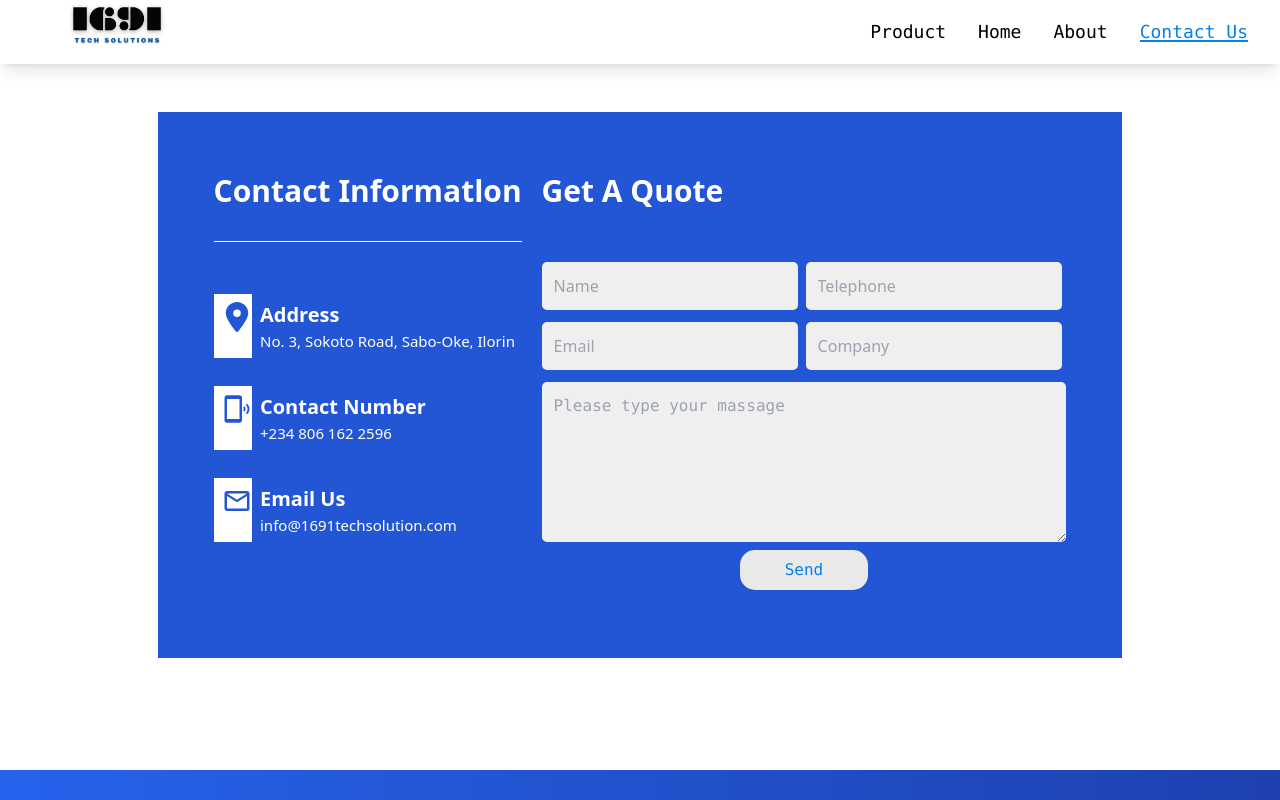
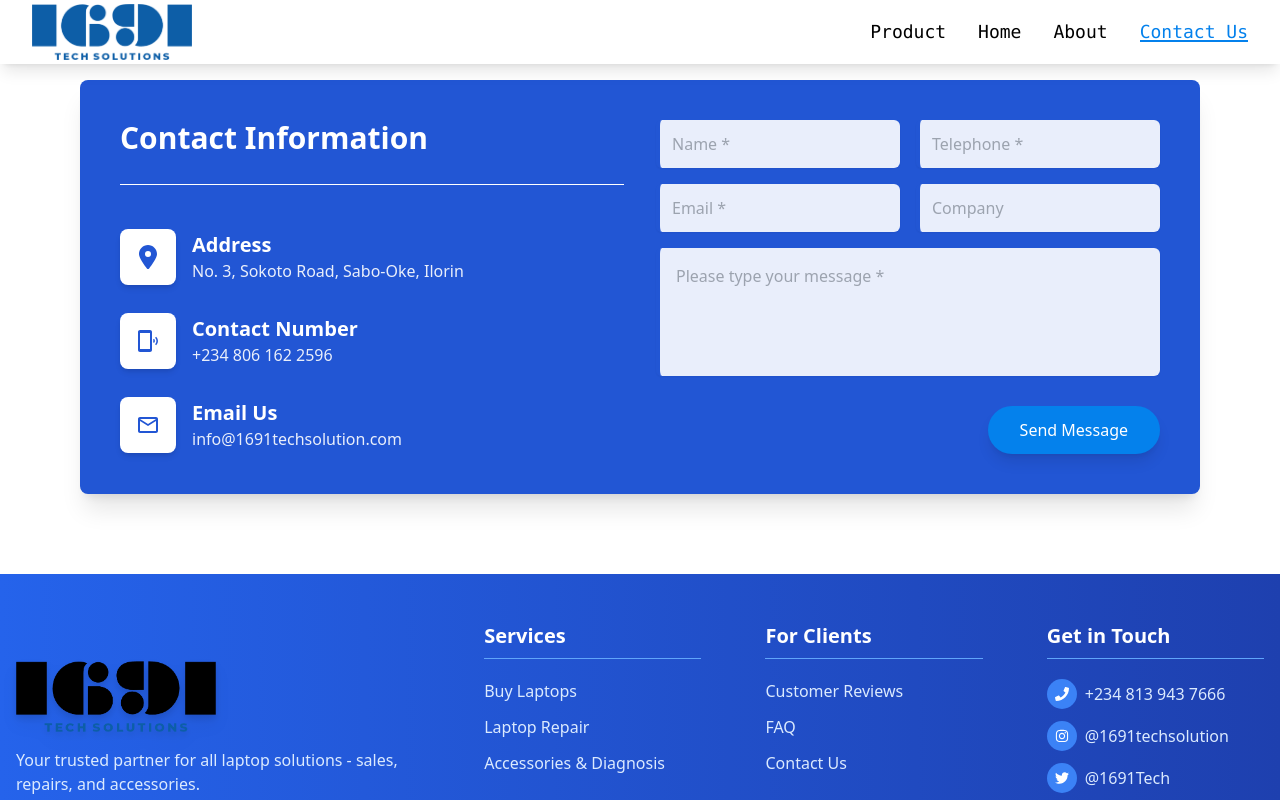
Before and after one commit to MubarakTechy/Fidson-project, a Next.js app: page /Contactus in a window 1280 px wide. Shown: the top 800 px of the page. Built offline with nearby package versions, Linux system fonts and the light colour scheme.

Commit message:
animate  contact commit

```diff
--- a/package.json
+++ b/package.json
@@ -9,8 +9,10 @@
     "lint": "next lint"
   },
   "dependencies": {
+    "framer-motion": "^12.5.0",
     "next": "15.2.1",
     "react": "^19.0.0",
+    "react-animation": "^1.2.2",
     "react-animations": "^1.0.0",
     "react-countup": "^6.5.3",
     "react-dom": "^19.0.0",
--- a/src/app/Contactus/page.jsx
+++ b/src/app/Contactus/page.jsx
@@ -1,6 +1,5 @@
-
 "use client"
-import React, { useState }  from 'react'
+import React, { useState, useEffect } from 'react'
 import Navbar from '../../component/Navbar';
 import { FaLocationDot } from "react-icons/fa6";
 import { MdPhonelinkRing } from "react-icons/md";
@@ -8,106 +7,248 @@
 import Footer from '../../component/Footer';
 import 'react-toastify/dist/ReactToastify.css';
 import { ToastContainer, toast } from 'react-toastify';
+import { motion } from 'framer-motion';
 
-
-
-const page = () => {
+const ContactPage = () => {
     const [name, setName] = useState('')
     const [email, setEmail] = useState('')
     const [telephone, setTelephone] = useState('')
     const [message, setMessage] = useState('')
     const [company, setCompany] = useState('')
-        const [sending, setSending ] = useState (false)
+    const [sending, setSending] = useState(false)
+    const [isVisible, setIsVisible] = useState(false)
 
+    useEffect(() => {
+        // Set visibility after component mounts to trigger animations
+        setIsVisible(true)
+    }, [])
 
-        async function  fetchApi(e){
+    async function fetchApi(e) {
         e.preventDefault()
+
+        // Form validation
+        if (!name || !email || !telephone || !message) {
+            toast.error('Please fill all required fields');
+            return;
+        }
+
         setSending(true)
         try {
-               const baseurl ='https://forms-io.onrender.com/submit-form/3e549760-198b-4c3d-992f-f5c4fe837838'
-               const response  = await fetch (baseurl,{
-                  method:'POST',
-                  headers: {'Content-type' : 'application/json'},
-                  body : JSON.stringify({name, email,  telephone, message})
+            const baseurl = 'https://forms-io.onrender.com/submit-form/3e549760-198b-4c3d-992f-f5c4fe837838'
+            const response = await fetch(baseurl, {
+                method: 'POST',
+                headers: { 'Content-type': 'application/json' },
+                body: JSON.stringify({ name, email, telephone, message, company })
             });
             const resData = await response.json();
             setSending(false)
-                toast.success('Sucessful sent!!!')
+            toast.success('Successfully sent!')
+
+            // Clear form after successful submission
+            setName('');
+            setEmail('');
+            setTelephone('');
+            setMessage('');
+            setCompany('');
+
             console.log("data ", resData)
         } catch (error) {
             setSending(false)
-                toast.error ('unable to send please check your internet ');
+            toast.error('Unable to send. Please check your internet connection.');
             console.log(error)
         }
+    }
 
+    // Animation variants
+    const containerVariants = {
+        hidden: { opacity: 0 },
+        visible: {
+            opacity: 1,
+            transition: {
+                duration: 0.5,
+                staggerChildren: 0.2
             }
+        }
+    };
+
+    const itemVariants = {
+        hidden: { y: 20, opacity: 0 },
+        visible: {
+            y: 0,
+            opacity: 1,
+            transition: { duration: 0.5 }
+        }
+    };
+
+    const formItemVariants = {
+        hidden: { x: 50, opacity: 0 },
+        visible: {
+            x: 0,
+            opacity: 1,
+            transition: { duration: 0.5 }
+        }
+    };
+
     return (
         <>
             <Navbar />
-       <div className='p-28  flex items-center flex-col  '>
-           <div className='bg-[#2256D4] gap-5 flex items-start justify-center p-14'>
-                <div className=" flex flex-col gap-7">
-                    <h1 className='text-[30px] text-[white] font-bold items-center gap-2 '>Contact Informatlon</h1>
-                    <div className="border-t border-white mb-6"></div>
-                    <div className='flex gap-2 items-center '>
-                        <div className=' h-[8vh] bg-white p-2 w-[3vw] '><FaLocationDot  className='text-[#2256D4]'   size={30} /></div>
+            <div className='py-12 px-4 md:px-8 lg:p-16 xl:p-20 flex items-center justify-center'>
+                <motion.div
+                    className='bg-[#2256D4] rounded-lg shadow-xl w-full max-w-6xl overflow-hidden'
+                    initial={{ opacity: 0, y: 50 }}
+                    animate={{ opacity: 1, y: 0 }}
+                    transition={{ duration: 0.6 }}
+                >
+                    <div className='flex flex-col md:flex-row p-6 md:p-10 gap-8'>
+                        {/* Contact Information Section */}
+                        <motion.div
+                            className="flex flex-col gap-7 w-full md:w-1/2"
+                            variants={containerVariants}
+                            initial="hidden"
+                            animate={isVisible ? "visible" : "hidden"}
+                        >
+                            <motion.h1 variants={itemVariants} className='text-2xl md:text-3xl text-white font-bold'>
+                                Contact Information
+                            </motion.h1>
+                            <motion.div variants={itemVariants} className="border-t border-white mb-4"></motion.div>
+
+                            <motion.div
+                                variants={itemVariants}
+                                className='flex gap-4 items-center group'
+                                whileHover={{ x: 10, transition: { duration: 0.2 } }}
+                            >
+                                <div className='h-12 w-12 md:h-14 md:w-14 bg-white p-2 rounded-lg flex items-center justify-center shadow-md'>
+                                    <FaLocationDot className='text-[#2256D4] text-xl md:text-2xl transition-transform group-hover:scale-110' />
+                                </div>
                                 <div>
-                            <h1 className='text-[20px] text-[white]  font-bold'>Address</h1>
-                            <h1 className='text-[15px]  text-[white]  '> No. 3, Sokoto Road, Sabo-Oke, Ilorin</h1>
+                                    <h1 className='text-lg md:text-xl text-white font-bold'>Address</h1>
+                                    <h1 className='text-sm md:text-base text-white opacity-90'>No. 3, Sokoto Road, Sabo-Oke, Ilorin</h1>
                                 </div>
+                            </motion.div>
+
+                            <motion.div
+                                variants={itemVariants}
+                                className='flex items-center gap-4 group'
+                                whileHover={{ x: 10, transition: { duration: 0.2 } }}
+                            >
+                                <div className='h-12 w-12 md:h-14 md:w-14 bg-white p-2 rounded-lg flex items-center justify-center shadow-md'>
+                                    <MdPhonelinkRing className='text-[#2256D4] text-xl md:text-2xl transition-transform group-hover:scale-110' />
+                                </div>
+                                <div>
+                                    <h1 className='text-lg md:text-xl text-white font-bold'>Contact Number</h1>
+                                    <h1 className='text-sm md:text-base text-white opacity-90'>+234 806 162 2596</h1>
+                                </div>
+                            </motion.div>
+
+                            <motion.div
+                                variants={itemVariants}
+                                className='flex items-center gap-4 group'
+                                whileHover={{ x: 10, transition: { duration: 0.2 } }}
+                            >
+                                <div className='h-12 w-12 md:h-14 md:w-14 bg-white p-2 rounded-lg flex items-center justify-center shadow-md'>
+                                    <MdOutlineMailOutline className='text-[#2256D4] text-xl md:text-2xl transition-transform group-hover:scale-110' />
+                                </div>
+                                <div>
+                                    <h1 className='text-lg md:text-xl text-white font-bold'>Email Us</h1>
+                                    <h1 className='text-sm md:text-base text-white opacity-90'>info@1691techsolution.com</h1>
+                                </div>
+                            </motion.div>
+                        </motion.div>
+
+                        {/* Form Section */}
+                        <motion.div
+                            className='w-full md:w-1/2'
+                            variants={containerVariants}
+                            initial="hidden"
+                            animate={isVisible ? "visible" : "hidden"}
+                        >
+                            <form onSubmit={fetchApi} method="post" className='w-full'>
+                                <div className='flex flex-col gap-4 w-full'>
+                                    <motion.div variants={formItemVariants} className='grid grid-cols-1 sm:grid-cols-2 gap-4'>
+                                        <input
+                                            placeholder='Name *'
+                                            onChange={(e)=> setName(e.target.value)}
+                                            name='name'
+                                            value={name}
+                                            className='w-full bg-white bg-opacity-90 p-3 border-l-4 border-l-[#2256D4] rounded-md shadow-sm focus:outline-none focus:ring-2 focus:ring-[#2256D4] transition-all duration-300'
+                                            type="text"
+                                            required
+                                        />
+                                        <input
+                                            placeholder='Telephone *'
+                                            onChange={(e)=> setTelephone(e.target.value)}
+                                            name='telephone'
+                                            value={telephone}
+                                            className='w-full bg-white bg-opacity-90 p-3 border-l-4 border-l-[#2256D4] rounded-md shadow-sm focus:outline-none focus:ring-2 focus:ring-[#2256D4] transition-all duration-300'
+                                            type="tel"
+                                            required
+                                        />
+                                    </motion.div>
+
+                                    <motion.div variants={formItemVariants} className='grid grid-cols-1 sm:grid-cols-2 gap-4'>
+                                        <input
+                                            placeholder='Email *'
+                                            onChange={(e)=> setEmail(e.target.value)}
+                                            name='email'
+                                            value={email}
+                                            className='w-full bg-white bg-opacity-90 p-3 border-l-4 border-l-[#2256D4] rounded-md shadow-sm focus:outline-none focus:ring-2 focus:ring-[#2256D4] transition-all duration-300'
+                                            type="email"
+                                            required
+                                        />
+                                        <input
+                                            placeholder='Company'
+                                            onChange={(e)=> setCompany(e.target.value)}
+                                            name='company'
+                                            value={company}
+                                            className='w-full bg-white bg-opacity-90 p-3 border-l-4 border-l-[#2256D4] rounded-md shadow-sm focus:outline-none focus:ring-2 focus:ring-[#2256D4] transition-all duration-300'
+                                            type="text"
+                                        />
+                                    </motion.div>
+
+                                    <motion.div variants={formItemVariants} className='w-full'>
+                                        <textarea
+                                            onChange={(e)=> setMessage(e.target.value)}
+                                            name='message'
+                                            value={message}
+                                            className='w-full bg-white bg-opacity-90 rounded-md text-gray-800 p-4 h-32 border-l-4 border-l-[#2256D4] shadow-sm resize-none focus:outline-none focus:ring-2 focus:ring-[#2256D4] transition-all duration-300'
+                                            placeholder='Please type your message *'
+                                            required
+                                        ></textarea>
+                                    </motion.div>
+
+                                    <motion.div
+                                        variants={formItemVariants}
+                                        className='flex justify-center md:justify-end mt-2'
+                                    >
+                                        <motion.button
+                                            className='px-8 py-3 text-white bg-[#0481EC] hover:bg-[#0360b1] rounded-full font-medium text-base shadow-lg transition-all duration-300 flex items-center justify-center min-w-32'
+                                            whileHover={{ scale: 1.05 }}
+                                            whileTap={{ scale: 0.95 }}
+                                            disabled={sending}
+                                        >
+                                            {sending ?
+                                                <span className="flex items-center">
+                                                    <svg className="animate-spin -ml-1 mr-2 h-5 w-5 text-white" xmlns="http://www.w3.org/2000/svg" fill="none" viewBox="0 0 24 24">
+                                                        <circle className="opacity-25" cx="12" cy="12" r="10" stroke="currentColor" strokeWidth="4"></circle>
+                                                        <path className="opacity-75" fill="currentColor" d="M4 12a8 8 0 018-8V0C5.373 0 0 5.373 0 12h4zm2 5.291A7.962 7.962 0 014 12H0c0 3.042 1.135 5.824 3 7.938l3-2.647z"></path>
+                                                    </svg>
+                                                    Sending...
+                                                </span>
+                                                : 'Send Message'
+                                            }
+                                        </motion.button>
+                                    </motion.div>
+                                </div>
+                            </form>
+                        </motion.div>
+                    </div>
+                </motion.div>
             </div>
 
-                    <div className='flex  items-center gap-2'>
-                        <div className=' h-[8vh] bg-white p-2 w-[3vw] '><MdPhonelinkRing  className='text-[#2256D4]' size={30} /></div>
-                        <div>
-                            <h1 className='text-[20px] text-[white] font-bold  '>Contact Number</h1>
-                            <h1 className='text-[15px] text-[white]  '>+234 806 162 2596</h1>
-                        </div>
-                    </div>
-
-                    <div className='flex  items-center gap-2'>
-                        <div className=' h-[8vh] bg-white p-2 w-[3vw] ' ><MdOutlineMailOutline className='text-[#2256D4]'  size={30} /></div>
-                        <div>
-                            <h1 className='text-[20px] text-[white]  font-bold  '>Email Us</h1>
-                            <h1 className='text-[15px] text-[white]  '>info@1691techsolution.com</h1>
-                        </div>
-                    </div>
-                </div>
-
-
-                <div className='flex flex-col items-start gap-2'>
-                    <form onSubmit={fetchApi}  method="post">
-                        <div className='flex flex-col items-start gap-3 '>
-                            <h1 className='text-[30px] text-[white] font-bold items-center gap-2 '>Get A Quote</h1>
-                            <div className="border-t border-white mb-6"></div>
-                            <div className='flex  items-center gap-2'>
-                                <input placeholder='Name'  place onChange={(e)=> setName(e.target.value)} name='name' value={name}  className='w-[20vw]  max-lg:w-[80vw] max-sm:w-[90vw] bg-[#EFEFEF] p-3  border-none rounded-[5px]  hover:border-b' type="text" />
-                                <input placeholder='Telephone'  onChange={(e)=> setTelephone(e.target.value)} name='telephone' value={telephone} className='w-[20vw]  max-lg:w-[80vw] max-sm:w-[90vw] bg-[#EFEFEF] p-3  border-none  rounded-[5px]  hover:border-b ' type="number"/>
-                            </div>
-                            <div className='flex  items-center gap-2'>
-                                <input placeholder='Email'  onChange={(e)=> setEmail(e.target.value)} name='email' value={email}  className='w-[20vw]  max-lg:w-[80vw] max-sm:w-[90vw] bg-[#EFEFEF] p-3  border-none  rounded-[5px]  hover:border-b ' type="email"/>
-                                <input placeholder='Company'  onChange={(e)=> setCompany(e.target.value)} name='company' value={company}  className='w-[20vw]  max-lg:w-[80vw] max-sm:w-[90vw] bg-[#EFEFEF] p-3  border-none  rounded-[5px]  hover:border-b ' type="text"/>
-                            </div>
-                            <div className='flex flex-col items-center gap-2'>
-                                <textarea onChange={(e)=> setMessage(e.target.value)} name='message' value={message}  className=' font-mono  max-lg:w-[80vw] max-sm:w-[90vw]  w-[41vw] bg-[#EFEFEF] rounded-[5px]  text-[black] p-3  h-[20vh]   ' placeholder='Please type your massage'  id=""></textarea>
-                                <button  className='p-2 text-[#0481EC] bg-[#E9E9E9] rounded-[15px] font-mono max-sm:w-[25vw]  max-lg:w-[30vw]    w-[10vw] '>{sending ? 'sending...' : 'Send' }</button>
-                            </div>
-                            <ToastContainer />
-                        </div>
-                    </form>
-              </div>
-           </div>
-
-
-
-       </div>
-       <Footer/>
+            <ToastContainer position="bottom-right" autoClose={3000} />
+            <Footer />
         </>
     )
 }
 
-
-
-
-
-export default page
+export default ContactPage;
--- a/src/app/Repair/page.jsx
+++ b/src/app/Repair/page.jsx
@@ -68,7 +68,7 @@
 
 const RepairServiceCard = ({ service }) => {
   return (
-    <div className='flex flex-col w-full max-w-xs mx-auto bg-white p-4 rounded-lg shadow-md hover:shadow-lg transition-shadow'>
+    <div className='flex flex-col w-full max-w-xs mx-auto bg-white p-10 rounded-lg shadow-md hover:shadow-lg transition-shadow'>
       <div className='w-full h-48 relative mb-4'>
         <Image
           src={service.image.src}
--- a/src/component/Footer.jsx
+++ b/src/component/Footer.jsx
@@ -1,7 +1,7 @@
 'use client'
 import React from 'react';
 import Image from 'next/image';
-import Max2 from '../image/1691 Logo.PNG';
+import Max2 from '../image/footer.png';
 import { FaPhone, FaInstagram, FaTwitter, FaWhatsapp } from "react-icons/fa";
 import { MdEmail } from "react-icons/md";
 
@@ -11,14 +11,15 @@
   return (
     <footer className="bg-gradient-to-r from-blue-600 to-blue-800 pt-12 pb-6">
       <div className="container mx-auto px-4">
-        {/* Top Section with Logo and Navigation */}
+
+
         <div className="flex flex-col lg:flex-row justify-between items-center mb-12">
           <div className="mb-8 lg:mb-0">
             <Image
               src={Max2.src}
               alt="1691 Tech Solution Logo"
               width={200}
-              height={80}
+              height={60}
               priority
               className="drop-shadow-lg"
             />
@@ -27,8 +28,13 @@
             </p>
           </div>
 
+
+
+
+
           <div className="grid grid-cols-1 md:grid-cols-3 gap-x-16 gap-y-10">
-            {/* Links Column */}
+
+
             <div className="flex flex-col gap-3">
               <h2 className="font-bold text-white text-xl mb-2 border-b border-blue-400 pb-2">Services</h2>
               <a href="https://wa.me/message/MBU45KTNZGT6O1" className="text-blue-100 hover:text-white hover:translate-x-1 transition-all">
@@ -42,7 +48,7 @@
               </a>
             </div>
 
-            {/* For Clients Column */}
+
             <div className="flex flex-col gap-3">
               <h2 className="font-bold text-white text-xl mb-2 border-b border-blue-400 pb-2">For Clients</h2>
               <a href="/Reviews" className="text-blue-100 hover:text-white hover:translate-x-1 transition-all">
@@ -56,7 +62,7 @@
               </a>
             </div>
 
-            {/* Contact Column */}
+
             <div className="flex flex-col gap-3">
               <h2 className="font-bold text-white text-xl mb-2 border-b border-blue-400 pb-2">Get in Touch</h2>
               <a href="tel:+2348139437666" className="flex items-center gap-2 text-blue-100 hover:text-white transition-all">
@@ -87,10 +93,10 @@
           </div>
         </div>
 
-        {/* Divider */}
+
         <div className="border-t border-blue-400 mb-6"></div>
 
-        {/* Bottom Section */}
+
         <div className="flex flex-col md:flex-row justify-between items-center">
           <p className="text-blue-100 mb-4 md:mb-0">
             ©2025 1691 Tech Solution. All rights reserved.
--- a/src/component/Navbar.jsx
+++ b/src/component/Navbar.jsx
@@ -4,7 +4,7 @@
 import { RxHamburgerMenu } from "react-icons/rx";
 import Image from 'next/image';
 import { usePathname } from 'next/navigation';
-import Max2 from '../image/1691 Logo.PNG';
+import Max2 from '../image/navlogo.png';
 
 const Navbar = () => {
   const [isMenuOpen, setIsMenuOpen] = useState(false);
@@ -25,8 +25,8 @@
             <Image
               src={Max2.src}
               alt="1691 Logo"
-              width={170}
-              height={70}
+              width={160}
+              height={50}
               priority
             />
           </div>
```
Also changed, not shown: 1 other file (tests, documents, lock files or other folders). Lines whose indentation alone changed are shown as unchanged.
